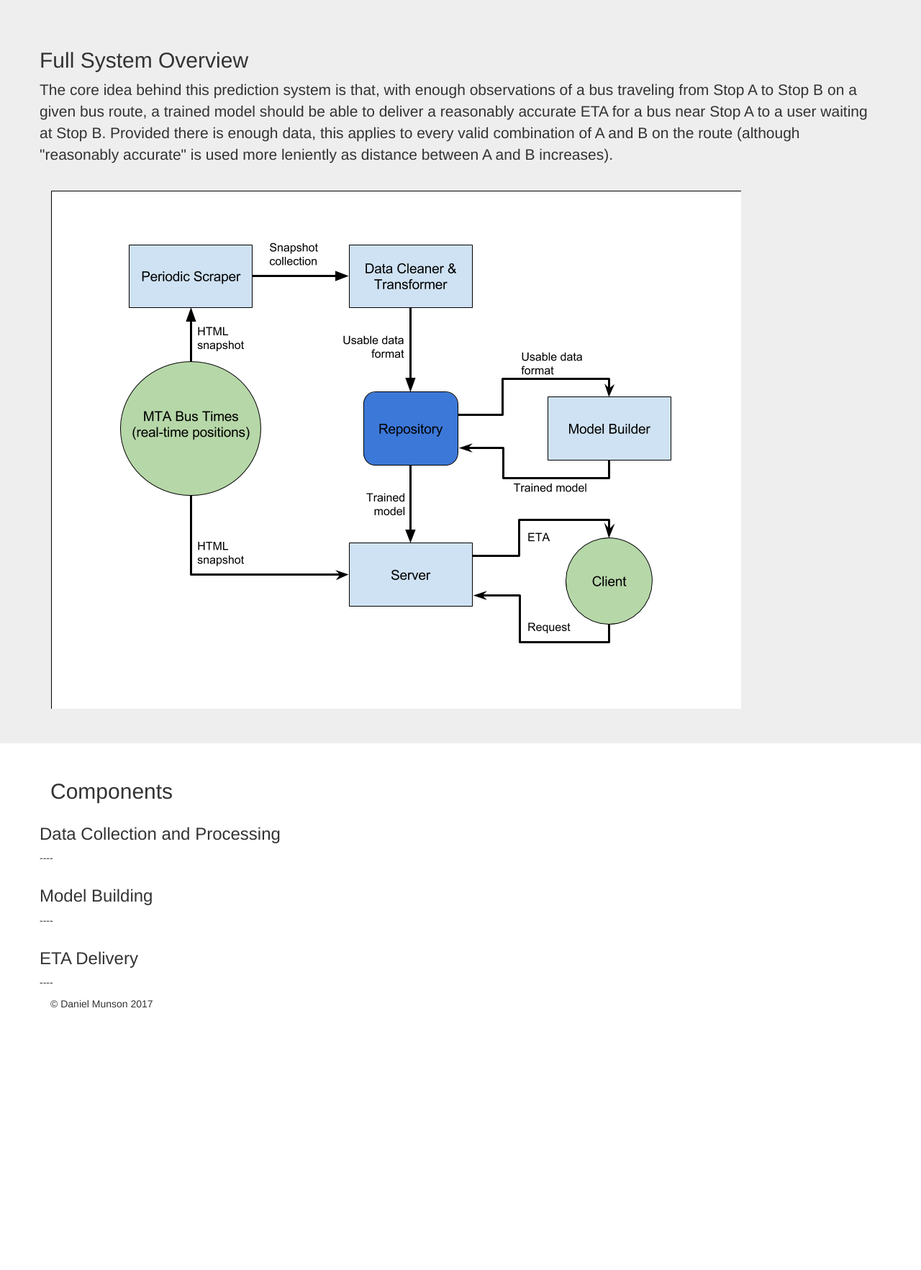
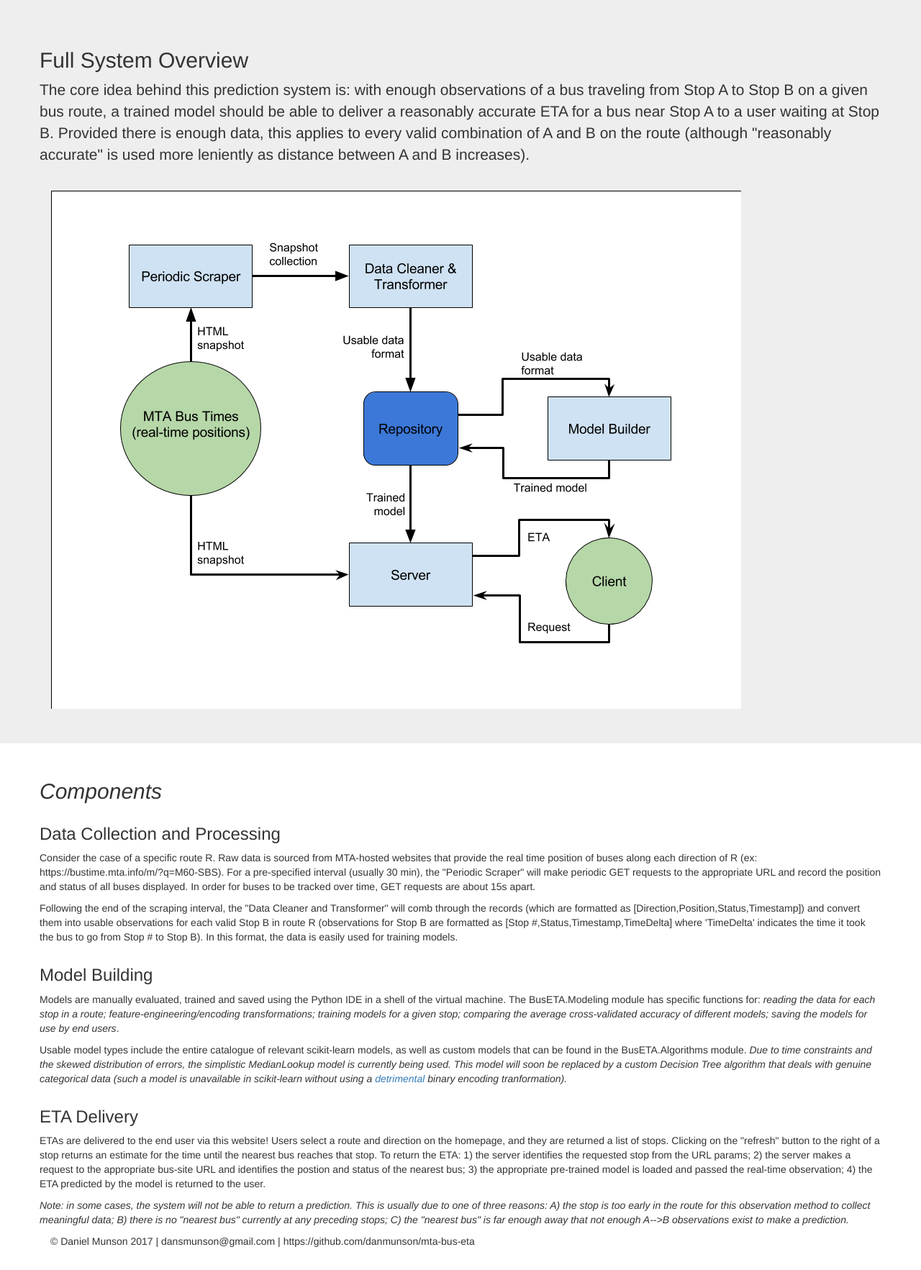
Before and after one commit to danmunson/mta-bus-eta, a Flask app: page /about in a window 1280 px wide. Shown: the part 51-1816 px from the top of the page at 72% size. Before the commit the page ends 1452 px from the top, so only its background shows below. Run offline with Flask 2, Linux system fonts and the light colour scheme; parts of the project's set-up code (start-up, migrations or seed data) failed here and were passed over; some libraries are stand-ins or nearby versions.

Commit message:
aesthetics

```diff
--- a/templates/about.html
+++ b/templates/about.html
@@ -52,7 +52,7 @@
       <div class="container">
           <div class='row'>
               <h2>Full System Overview</h2>
-              <p>The core idea behind this prediction system is that, with enough observations of a bus traveling
+              <p>The core idea behind this prediction system is: with enough observations of a bus traveling
                 from Stop A to Stop B on a given bus route, a trained model should be able to deliver a reasonably
                 accurate ETA for a bus near Stop A to a user waiting at Stop B. Provided there is enough data, this
                 applies to every valid combination of A and B on the route (although "reasonably accurate" is used
@@ -67,22 +67,54 @@
     </div>
 
     <div class="container">
-      <h2>Components</h2>
+      <div class='row'>
+        <h2><i>Components</i></h2>
+      </div>
       <div class='row'>
         <h3>Data Collection and Processing</h3>
-        <p>----</p>
+        <p>Consider the case of a specific route R. Raw data is sourced from MTA-hosted websites that provide the
+            real time position of buses along each direction of R (ex: https://bustime.mta.info/m/?q=M60-SBS). For a
+            pre-specified interval (usually 30 min), the "Periodic Scraper" will make periodic GET requests to the appropriate URL
+            and record the position and status of all buses displayed. In order for buses to be tracked over time, GET requests
+            are about 15s apart.
+            </p><p>
+            Following the end of the scraping interval, the "Data Cleaner and Transformer" will comb through the records (which
+            are formatted as [Direction,Position,Status,Timestamp]) and convert them into usable observations for each valid
+            Stop B in route R (observations for Stop B are formatted as [Stop #,Status,Timestamp,TimeDelta] where 'TimeDelta'
+            indicates the time it took the bus to go from Stop # to Stop B). In this format, the data is easily used for training models.
+        </p>
       </div>
       <div class='row'>
         <h3>Model Building</h3>
-        <p>----</p>
+        <p>Models are manually evaluated, trained and saved using the Python IDE in a shell of the virtual machine. The BusETA.Modeling
+            module has specific functions for: <i>reading the data for each stop in a route; feature-engineering/encoding transformations;
+            training models for a given stop; comparing the average cross-validated accuracy of different models; saving the models for use by end users</i>.
+            </p><p>
+            Usable model types include the entire catalogue of relevant scikit-learn models, as well as custom models that can be found
+            in the BusETA.Algorithms module. <i>Due to time constraints and the skewed distribution of errors,
+            the simplistic MedianLookup model is currently being used. This model will soon be replaced by a custom Decision Tree
+            algorithm that deals with genuine categorical data (such a model is unavailable in scikit-learn without using a
+            <a href="https://roamanalytics.com/2016/10/28/are-categorical-variables-getting-lost-in-your-random-forests/">detrimental</a> binary encoding tranformation).</i>
+        </p>
       </div>
       <div class='row'>
         <h3>ETA Delivery</h3>
-        <p>----</p>
+        <p>ETAs are delivered to the end user via this website! Users select a route and direction on the homepage, and they are
+            returned a list of stops. Clicking on the "refresh" button to the right of a stop returns an estimate for the time
+            until the nearest bus reaches that stop. To return the ETA: 1) the server identifies the requested stop from the URL params;
+            2) the server makes a request to the appropriate bus-site URL and identifies the postion and status of the nearest bus;
+            3) the appropriate pre-trained model is loaded and passed the real-time observation; 4) the ETA predicted by the model is
+            returned to the user.
+            </p><p>
+            <i>Note: in some cases, the system will not be able to return a prediction. This is usually due to one of three reasons:
+                A) the stop is too early in the route for this observation method to collect meaningful data; B) there is no "nearest bus"
+                currently at any preceding stops; C) the "nearest bus" is far enough away that not enough A-->B observations exist to make a prediction.
+            </i>
+        </p>
       </div>
 
       <footer>
-        <p>&copy; Daniel Munson 2017</p>
+        <p>&copy; Daniel Munson 2017 | dansmunson@gmail.com | https://github.com/danmunson/mta-bus-eta</p>
       </footer>
     </div> <!-- /container -->        <script src="//ajax.googleapis.com/ajax/libs/jquery/1.11.2/jquery.min.js"></script>
         <script>window.jQuery || document.write('<script src="js/vendor/jquery-1.11.2.min.js"><\/script>')</script>
--- a/templates/index.html
+++ b/templates/index.html
@@ -50,8 +50,7 @@
     <!-- Main jumbotron for a primary marketing message or call to action -->
     <div class="jumbotron">
       <div class="container">
-        <h1>Hello, Commuter!</h1>
-        <p>This is a free service which may or may not be helpful.</p>
+        <h1>Blessed be thine commute.</h1>
       </div>
     </div>
 
@@ -76,7 +75,7 @@
       <hr>
 
       <footer>
-        <p>&copy; Daniel Munson 2017</p>
+        <p>&copy; Daniel Munson 2017 | dansmunson@gmail.com | https://github.com/danmunson/mta-bus-eta</p>
       </footer>
     </div> <!-- /container -->        <script src="//ajax.googleapis.com/ajax/libs/jquery/1.11.2/jquery.min.js"></script>
         <script>window.jQuery || document.write('<script src="js/vendor/jquery-1.11.2.min.js"><\/script>')</script>
--- a/templates/stops.html
+++ b/templates/stops.html
@@ -96,7 +96,7 @@
         </div>
 
       <footer>
-        <p>&copy; Daniel Munson 2017</p>
+        <p>&copy; Daniel Munson 2017 | dansmunson@gmail.com | https://github.com/danmunson/mta-bus-eta</p>
       </footer>
     </div> <!-- /container -->        <script src="//ajax.googleapis.com/ajax/libs/jquery/1.11.2/jquery.min.js"></script>
         <script>window.jQuery || document.write('<script src="js/vendor/jquery-1.11.2.min.js"><\/script>')</script>
```
